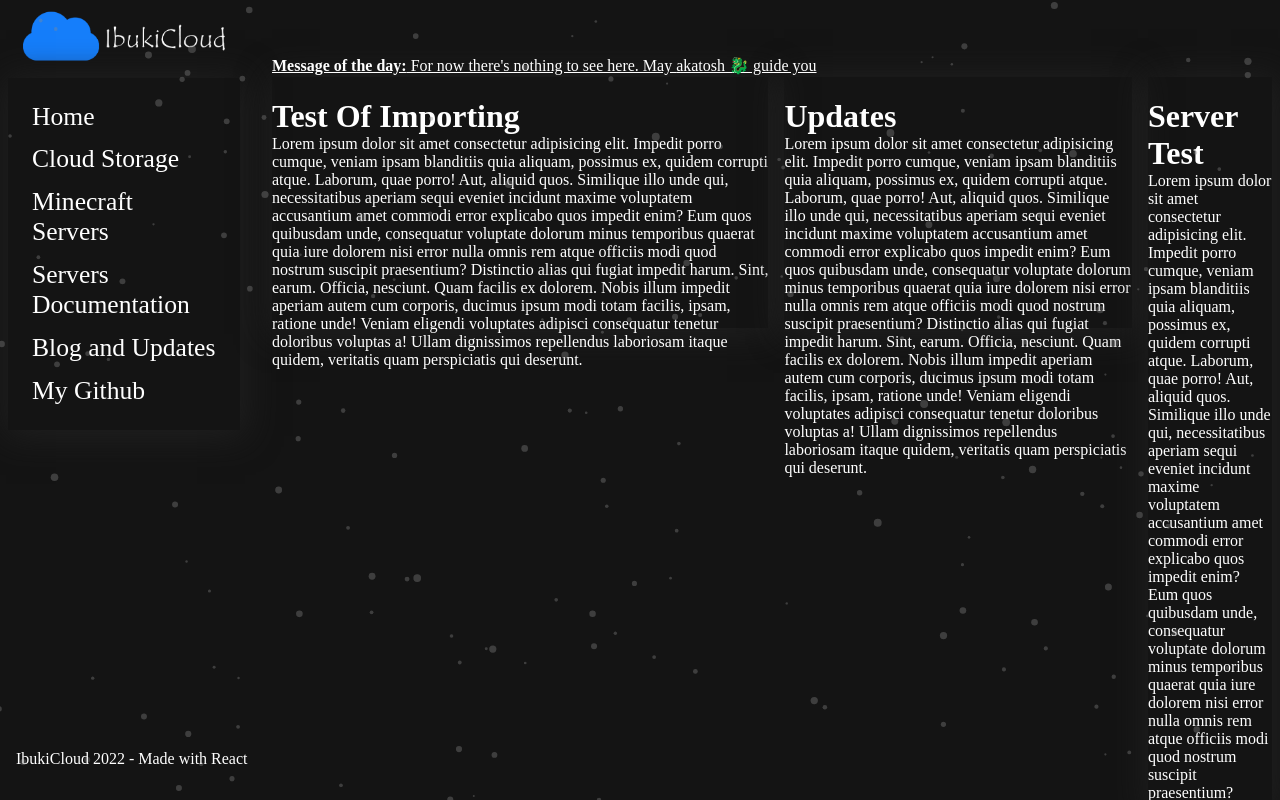
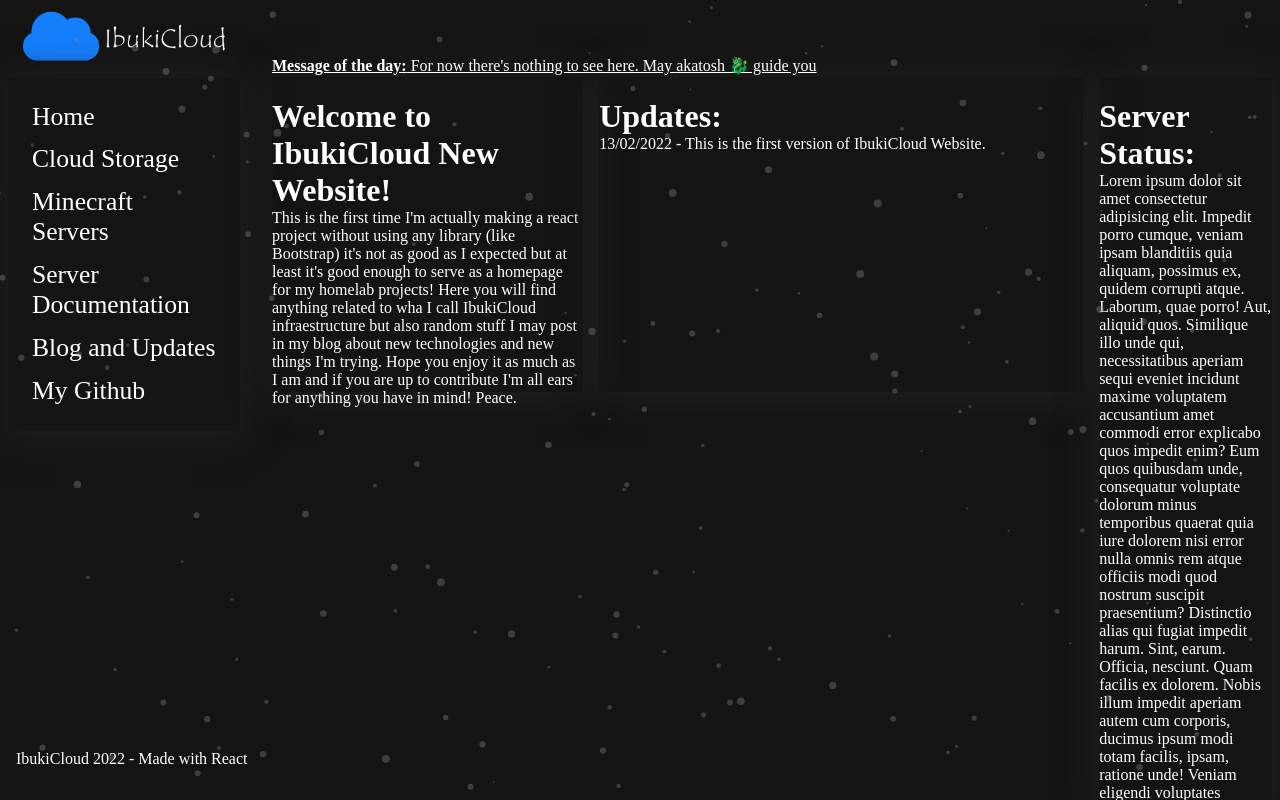
Before and after one commit to luizantoniofx/ibukicloud-mainwebsite, a React (Create React App) app: page / in a window 1280 px wide. Shown: the top 800 px of the page. Built offline with nearby package versions, Linux system fonts and the light colour scheme.

Commit message:
Changing layout again tomorrow preparing the API so I can pull data from my servers

```diff
--- a/src/BodyDefault/BodyDefault.jsx
+++ b/src/BodyDefault/BodyDefault.jsx
@@ -3,12 +3,14 @@ import './BodyDefault.css'
 export default () => {
     return (
         <div className='default_pg'>
-            <h1>Test Of Importing</h1>
-            <Lorem />
+            <h1>Welcome to IbukiCloud New Website!</h1>
+            <PostTX />
         </div>
 )
 }
 
-const Lorem = () =>{
-    return <p>Lorem ipsum dolor sit amet consectetur adipisicing elit. Impedit porro cumque, veniam ipsam blanditiis quia aliquam, possimus ex, quidem corrupti atque. Laborum, quae porro! Aut, aliquid quos. Similique illo unde qui, necessitatibus aperiam sequi eveniet incidunt maxime voluptatem accusantium amet commodi error explicabo quos impedit enim? Eum quos quibusdam unde, consequatur voluptate dolorum minus temporibus quaerat quia iure dolorem nisi error nulla omnis rem atque officiis modi quod nostrum suscipit praesentium? Distinctio alias qui fugiat impedit harum. Sint, earum. Officia, nesciunt. Quam facilis ex dolorem. Nobis illum impedit aperiam autem cum corporis, ducimus ipsum modi totam facilis, ipsam, ratione unde! Veniam eligendi voluptates adipisci consequatur tenetur doloribus voluptas a! Ullam dignissimos repellendus laboriosam itaque quidem, veritatis quam perspiciatis qui deserunt.</p>;
+const PostTX = () =>{
+    return <p>This is the first time I'm actually making a react project without using any library (like Bootstrap) it's not as good as I expected but at least it's good enough to serve as a homepage for my homelab projects! Here you will find anything related to wha I call IbukiCloud infraestructure but also random stuff I may post in my blog about new technologies and new things I'm trying.
+        Hope you enjoy it as much as I am and if you are up to contribute I'm all ears for anything you have in mind! Peace.
+    </p>;
     };
--- a/src/MenuBar/MenuBar.jsx
+++ b/src/MenuBar/MenuBar.jsx
@@ -12,7 +12,7 @@ export default () => {
             <li><a href=''>Home</a></li>
             <li><a href='http://storage.ibukicloud.tk:90/'>Cloud Storage</a></li>
             <li><a href=''>Minecraft Servers</a></li>
-            <li><a href='https://github.com/luizantoniofx/ibukicloud-documentation'>Servers Documentation</a></li>
+            <li><a href='https://github.com/luizantoniofx/ibukicloud-documentation'>Server Documentation</a></li>
             <li><a href='http://blog.ibukicloud.tk:90/'>Blog and Updates</a></li>
             <li><a href='https://github.com/luizantoniofx'>My Github</a></li>
         </ul>
--- a/src/ServerStatus/ServerStatus.jsx
+++ b/src/ServerStatus/ServerStatus.jsx
@@ -3,12 +3,12 @@ import './ServerStatus.css'
 export default () => {
     return (
         <div className='default_sv'>
-            <h1>Server Test</h1>
-            <Lorem />
+            <h1>Server Status:</h1>
+            <PostTX />
         </div>
 )
 }
 
-const Lorem = () =>{
+const PostTX = () =>{
     return <p>Lorem ipsum dolor sit amet consectetur adipisicing elit. Impedit porro cumque, veniam ipsam blanditiis quia aliquam, possimus ex, quidem corrupti atque. Laborum, quae porro! Aut, aliquid quos. Similique illo unde qui, necessitatibus aperiam sequi eveniet incidunt maxime voluptatem accusantium amet commodi error explicabo quos impedit enim? Eum quos quibusdam unde, consequatur voluptate dolorum minus temporibus quaerat quia iure dolorem nisi error nulla omnis rem atque officiis modi quod nostrum suscipit praesentium? Distinctio alias qui fugiat impedit harum. Sint, earum. Officia, nesciunt. Quam facilis ex dolorem. Nobis illum impedit aperiam autem cum corporis, ducimus ipsum modi totam facilis, ipsam, ratione unde! Veniam eligendi voluptates adipisci consequatur tenetur doloribus voluptas a! Ullam dignissimos repellendus laboriosam itaque quidem, veritatis quam perspiciatis qui deserunt.</p>;
     };
--- a/src/UpdatesPath/UpdatesPath.jsx
+++ b/src/UpdatesPath/UpdatesPath.jsx
@@ -3,12 +3,12 @@ import './UpdatesPath.css'
 export default () => {
     return (
         <div className='default-up'>
-            <h1>Updates</h1>
-            <Lorem/>
+            <h1>Updates:</h1>
+            <PostTX/>
         </div>
     )
 }
 
-const Lorem = () =>{
-    return <p>Lorem ipsum dolor sit amet consectetur adipisicing elit. Impedit porro cumque, veniam ipsam blanditiis quia aliquam, possimus ex, quidem corrupti atque. Laborum, quae porro! Aut, aliquid quos. Similique illo unde qui, necessitatibus aperiam sequi eveniet incidunt maxime voluptatem accusantium amet commodi error explicabo quos impedit enim? Eum quos quibusdam unde, consequatur voluptate dolorum minus temporibus quaerat quia iure dolorem nisi error nulla omnis rem atque officiis modi quod nostrum suscipit praesentium? Distinctio alias qui fugiat impedit harum. Sint, earum. Officia, nesciunt. Quam facilis ex dolorem. Nobis illum impedit aperiam autem cum corporis, ducimus ipsum modi totam facilis, ipsam, ratione unde! Veniam eligendi voluptates adipisci consequatur tenetur doloribus voluptas a! Ullam dignissimos repellendus laboriosam itaque quidem, veritatis quam perspiciatis qui deserunt.</p>;
+const PostTX = () =>{
+    return <p>13/02/2022 - This is the first version of IbukiCloud Website.</p>;
     };
--- a/src/app.css
+++ b/src/app.css
@@ -19,8 +19,8 @@
     margin-left: 2em;
     margin-top: 4.3em;
     box-shadow: 0.2em 0.2em 2em 0.2em rgb(32, 32, 32);
-    margin-bottom: 30em;
-    flex: 100%;
+    margin-bottom: 52vh;
+    flex: 45%;
 }
 
 .servers {
@@ -35,7 +35,7 @@
     margin-top: 4.3em;
     flex: 70%;
     margin-left: 1em;
-    margin-bottom: 30em;
+    margin-bottom: 52vh;
     box-shadow: 0.2em 0.2em 2em 0.2em rgb(32, 32, 32);
 }
 
```
